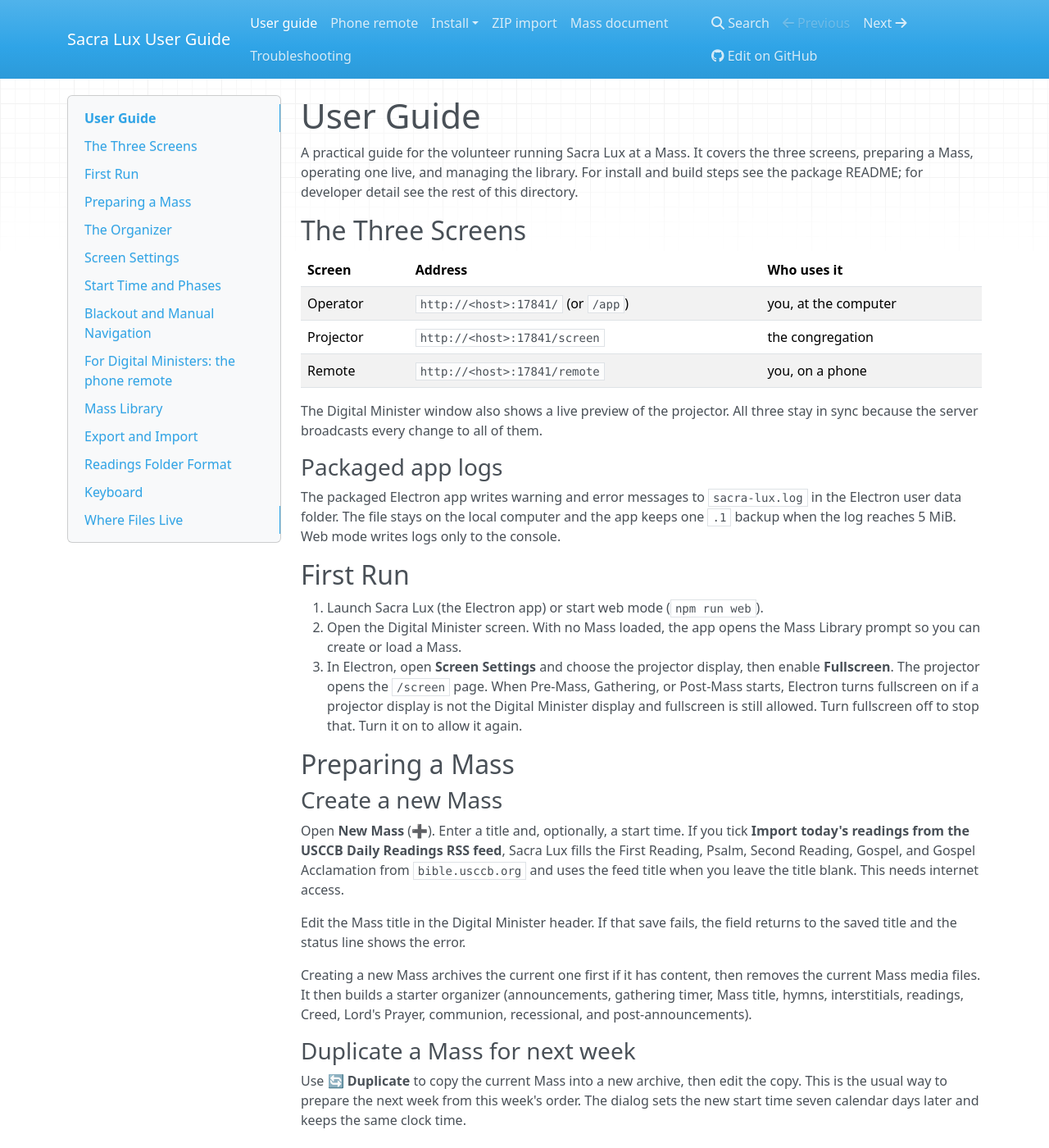
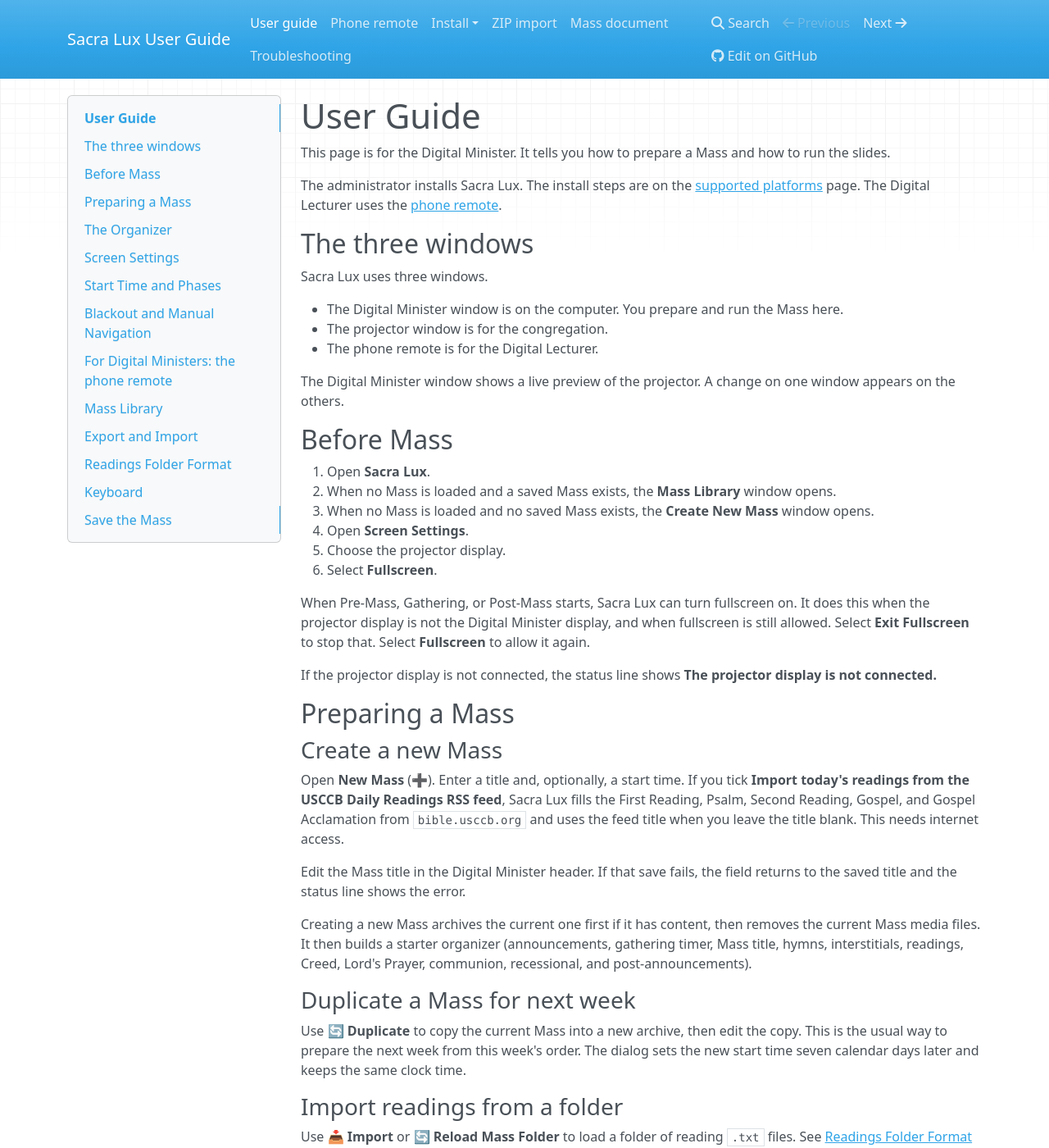
Before and after one commit to Saint-Therese-Of-Lisieux-Parish/sacra_lux, an MkDocs documentation site: the page built from docs/user-guide.md, in a window 1280 px wide and 1400 px high. Shown: the whole window at 82% size. Built offline with MkDocs 1.6.1, drawn with Linux system fonts in a browser that asks for light colours; nearby versions of some CDN libraries; some of the changed text lies outside the part shown.

Commit message:
docs(user-guide): remove developer steps from the minister page
The user guide told the Digital Minister to run `npm run web` and to use system paths. Those steps are not tasks in the program.

Describe the three windows, the first start, and **File** > **Save**. Point install, data files, and the phone remote to the matching pages.

Persona: Digital Minister

Files:
- modified: docs/user-guide.md

Verified against: sacra-lux/public/app.html (maybePromptForEmptyPresentation, fullscreenToggleBtn, desktop-status, saveError), sacra-lux/src/main.js (File Save, Open Current Mass Folder, autoFullscreenScreen)

Refs #692

```diff
--- a/docs/user-guide.md
+++ b/docs/user-guide.md
@@ -1,38 +1,38 @@
 # User Guide
 
-A practical guide for the volunteer running Sacra Lux at a Mass. It covers the
-three screens, preparing a Mass, operating one live, and managing the library.
-For install and build steps see the package README; for developer detail see
-the rest of this directory.
+This page is for the Digital Minister.
+It tells you how to prepare a Mass and how to run the slides.
 
-## The Three Screens
+The administrator installs Sacra Lux.
+The install steps are on the [supported platforms](install.md) page.
+The Digital Lecturer uses the [phone remote](phone-remote.md).
 
-| Screen | Address | Who uses it |
-| --- | --- | --- |
-| Operator | `http://<host>:17841/` (or `/app`) | you, at the computer |
-| Projector | `http://<host>:17841/screen` | the congregation |
-| Remote | `http://<host>:17841/remote` | you, on a phone |
+## The three windows
 
-The Digital Minister window also shows a live preview of the projector. All three stay
-in sync because the server broadcasts every change to all of them.
+Sacra Lux uses three windows.
 
-### Packaged app logs
+- The Digital Minister window is on the computer. You prepare and run the Mass here.
+- The projector window is for the congregation.
+- The phone remote is for the Digital Lecturer.
 
-The packaged Electron app writes warning and error messages to `sacra-lux.log`
-in the Electron user data folder. The file stays on the local computer and the
-app keeps one `.1` backup when the log reaches 5 MiB. Web mode writes logs only
-to the console.
+The Digital Minister window shows a live preview of the projector.
+A change on one window appears on the others.
 
-## First Run
+## Before Mass
 
-1. Launch Sacra Lux (the Electron app) or start web mode (`npm run web`).
-2. Open the Digital Minister screen. With no Mass loaded, the app opens the Mass
-   Library prompt so you can create or load a Mass.
-3. In Electron, open **Screen Settings** and choose the projector display, then
-   enable **Fullscreen**. The projector opens the `/screen` page. When Pre-Mass,
-   Gathering, or Post-Mass starts, Electron turns fullscreen on if a projector
-   display is not the Digital Minister display and fullscreen is still allowed. Turn
-   fullscreen off to stop that. Turn it on to allow it again.
+1. Open **Sacra Lux**.
+2. When no Mass is loaded and a saved Mass exists, the **Mass Library** window opens.
+3. When no Mass is loaded and no saved Mass exists, the **Create New Mass** window opens.
+4. Open **Screen Settings**.
+5. Choose the projector display.
+6. Select **Fullscreen**.
+
+When Pre-Mass, Gathering, or Post-Mass starts, Sacra Lux can turn fullscreen on.
+It does this when the projector display is not the Digital Minister display, and when fullscreen is still allowed.
+Select **Exit Fullscreen** to stop that.
+Select **Fullscreen** to allow it again.
+
+If the projector display is not connected, the status line shows **The projector display is not connected.**
 
 ## Preparing a Mass
 
@@ -69,10 +69,9 @@
 The organizer is the ordered list of Mass parts. Each row is one item; the
 projector shows the derived slides.
 
-Each organizer save sends the current `organizerRevision`. If another save
-used that same revision first, the server rejects the new save. The page
-then loads the current Mass again. The rejected change is not kept. After
-that load, the status line shows
+If another change is saved first, Sacra Lux loads the current Mass again.
+Your change is not kept.
+The status line then shows
 `Another organizer change was saved first. Reload the current state and try again.`
 
 Add slides with **➕ New Slide** and choose a type:
@@ -286,20 +285,19 @@
 | `E` or `Enter` | Open the selected slide in the editor. |
 | `B` | Hide or show the projector output. |
 
-## Where Files Live
+## Save the Mass
 
-In Electron, **File > Save** writes the session and the current Mass. The
-Digital Minister page then shows `Mass saved`, or the error text when the write fails.
-Closing the app writes a save that is still waiting. A scheduled save that
-fails shows the error in the status line instead of the slide count. A later
-successful save clears that error.
+1. Open the **File** menu.
+2. Select **Save**.
+3. The status line shows **Mass saved**.
+4. If the save fails, the status line shows the error text.
 
-Sacra Lux keeps runtime files under `~/.sacra-lux/`:
+When you close Sacra Lux, a save that is still waiting is written.
+If a later save fails, the status line shows the error instead of the slide count.
+A successful save clears that error.
 
-- `session.json` — the saved session
-- `current_mass/` — the active Mass package (`mass.json`, readings, `assets/`)
-- `mass_history/` — archived Masses
+Select **📁 Open Mass Folder** to open the current Mass folder.
 
-Prayer texts ship in `sacra-lux/prayers/`. A packaged app reads them from the `prayers` extra resource. They are not stored under `~/.sacra-lux/`.
-
-Use **📁 Open Mass Folder** (Electron) to open `current_mass/`.
+The administrator keeps the Mass files.
+An upgrade keeps those files.
+The steps are on the [macOS install](install-macos.md#upgrade) page and the [Windows install](install-windows.md#upgrade) page.
```
